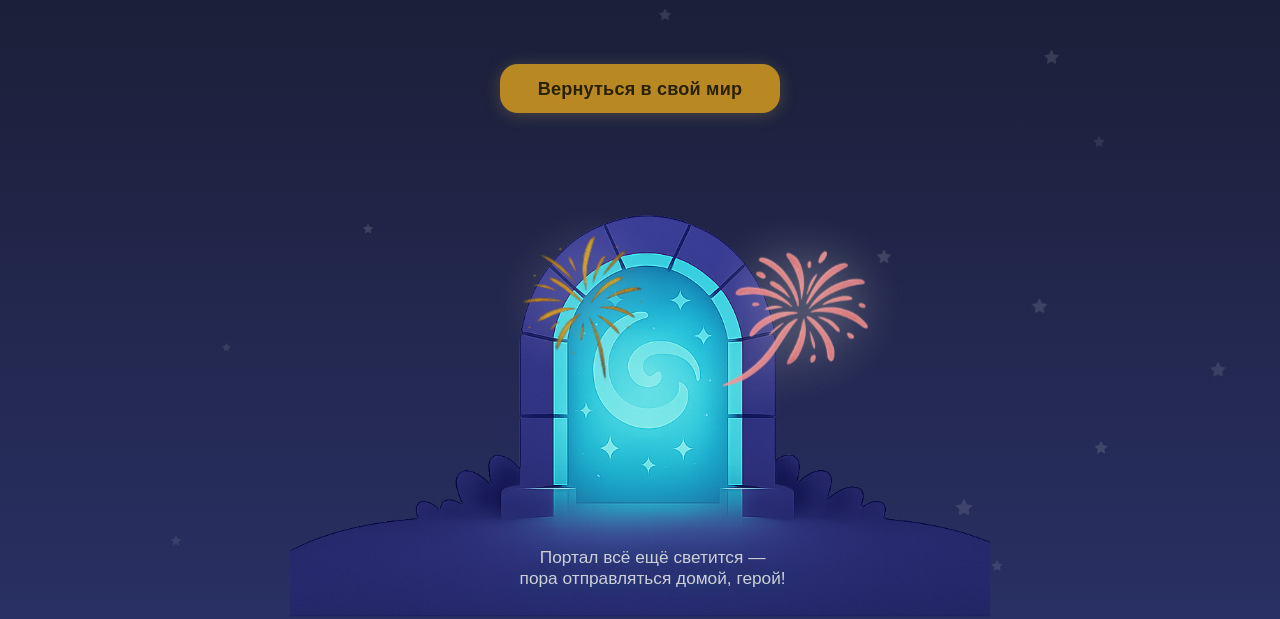
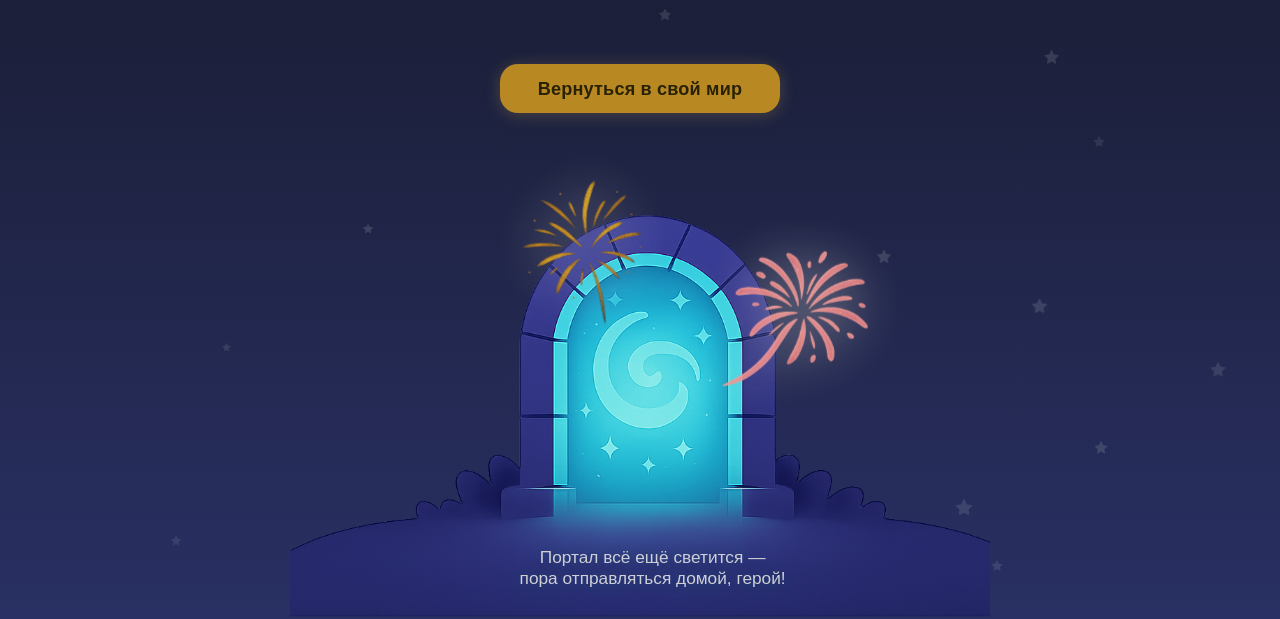
Before and after one commit to arive123e/backend, a website: page public/success.html in a window 1280 px wide. Shown: the part 181-800 px from the top of the page. Drawn offline with Linux system fonts and the light colour scheme.

Commit message:
Update success.html

```diff
--- a/public/success.html
+++ b/public/success.html
@@ -126,7 +126,7 @@
     }
     .firework-img-left {
       left: calc(50% - 120px);
-      top: 355px;
+      top: 300px;
        width: 125px;
     }
     .firework-img-right {
```
